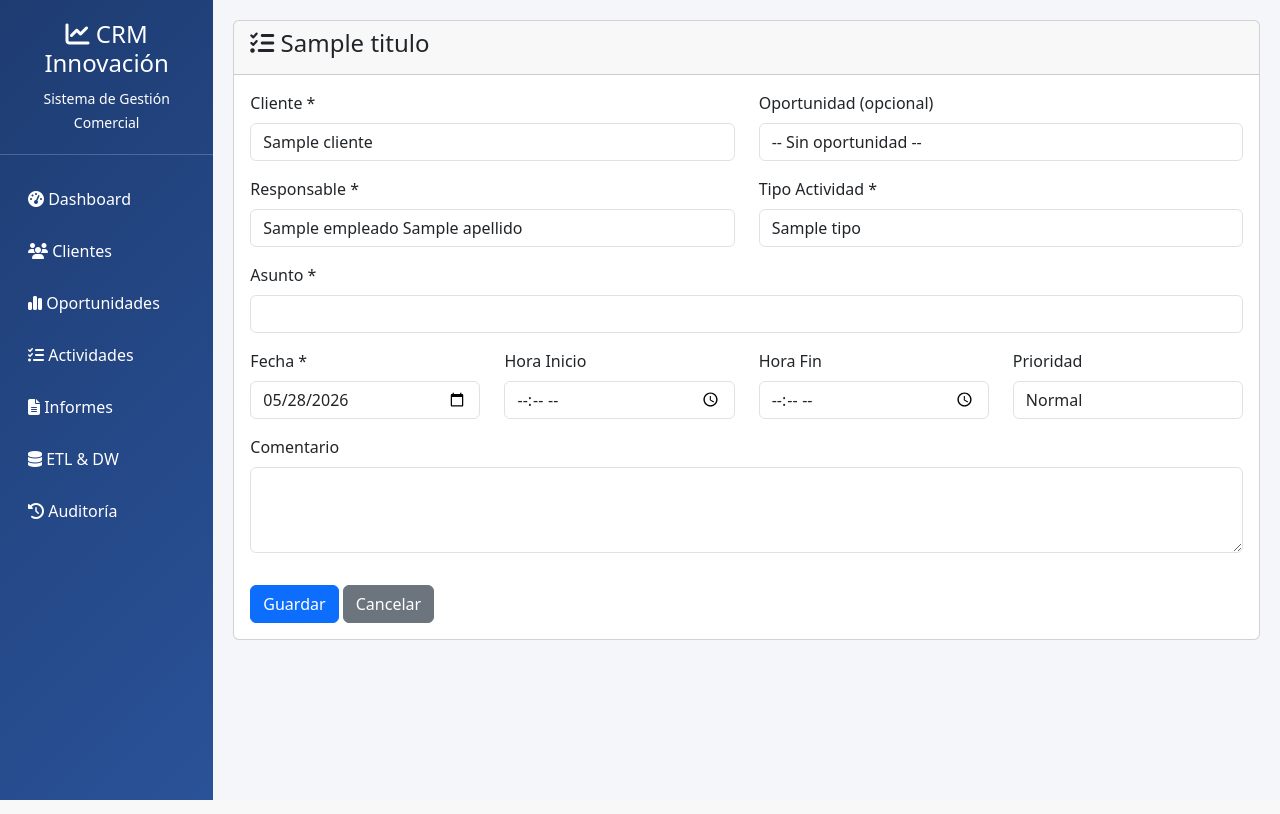
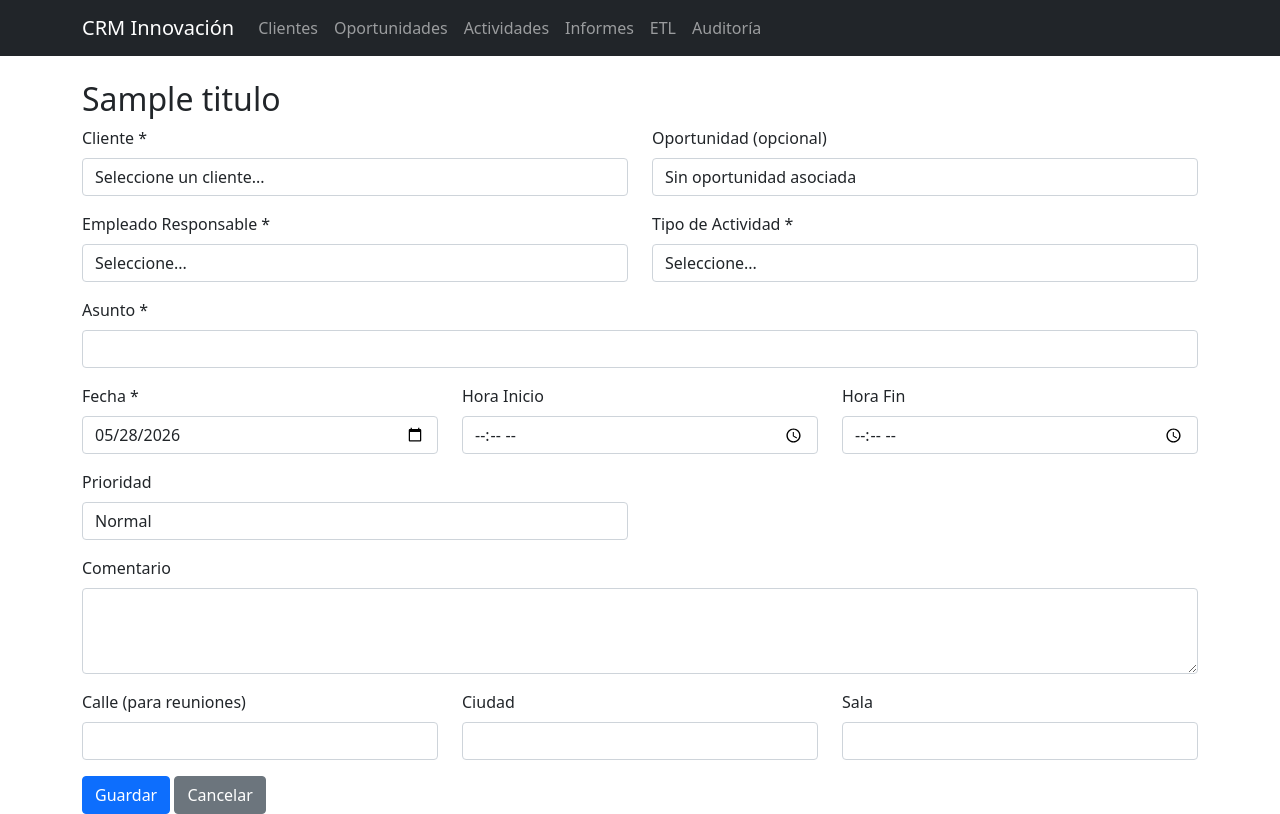
Before and after one commit to teddysxdxd/proyecto-final-base-de-datos, a Flask app: template templates/actividad_form.html in a window 1280 px wide. Run offline with Flask 3, Linux system fonts and the light colour scheme; the template is opened without the code that fills it: most values are stand-ins (such as "Sample title", 1, 10 or a date in 2020).

Commit message:
cambios en datetime en actividad y oportunidad

```diff
--- a/templates/actividad_form.html
+++ b/templates/actividad_form.html
@@ -1,109 +1,155 @@
-{% extends "base.html" %}
-{% block title %}{{ titulo }}{% endblock %}
-{% block content %}
-<div class="card">
-    <div class="card-header">
-        <h4><i class="fas fa-tasks"></i> {{ titulo }}</h4>
+<!DOCTYPE html>
+<html lang="es">
+<head>
+    <meta charset="UTF-8">
+    <meta name="viewport" content="width=device-width, initial-scale=1.0">
+    <title>{{ titulo }} - CRM Innovación</title>
+    <link href="https://cdn.jsdelivr.net/npm/bootstrap@5.1.3/dist/css/bootstrap.min.css" rel="stylesheet">
+</head>
+<body>
+    <nav class="navbar navbar-expand-lg navbar-dark bg-dark">
+        <div class="container">
+            <a class="navbar-brand" href="/">CRM Innovación</a>
+            <button class="navbar-toggler" type="button" data-bs-toggle="collapse" data-bs-target="#navbarNav">
+                <span class="navbar-toggler-icon"></span>
+            </button>
+            <div class="collapse navbar-collapse" id="navbarNav">
+                <ul class="navbar-nav">
+                    <li class="nav-item">
+                        <a class="nav-link" href="/clientes">Clientes</a>
+                    </li>
+                    <li class="nav-item">
+                        <a class="nav-link" href="/oportunidades">Oportunidades</a>
+                    </li>
+                    <li class="nav-item">
+                        <a class="nav-link" href="/actividades">Actividades</a>
+                    </li>
+                    <li class="nav-item">
+                        <a class="nav-link" href="/informes">Informes</a>
+                    </li>
+                    <li class="nav-item">
+                        <a class="nav-link" href="/etl">ETL</a>
+                    </li>
+                    <li class="nav-item">
+                        <a class="nav-link" href="/auditoria">Auditoría</a>
+                    </li>
+                </ul>
             </div>
-    <div class="card-body">
+        </div>
+    </nav>
+
+    <div class="container mt-4">
+        <h2>{{ titulo }}</h2>
+
         <form method="POST">
             <div class="row">
                 <div class="col-md-6 mb-3">
-                    <label class="form-label">Cliente *</label>
-                    <select name="cliente_id" class="form-control" required>
-                        {% for c in clientes %}
-                        <option value="{{ c.cliente_id }}">{{ c.nombre_comercial }}</option>
+                    <label for="cliente_id" class="form-label">Cliente *</label>
+                    <select class="form-control" id="cliente_id" name="cliente_id" required>
+                        <option value="">Seleccione un cliente...</option>
+                        {% for cliente in clientes %}
+                        <option value="{{ cliente.cliente_id }}">{{ cliente.nombre_comercial }}</option>
                         {% endfor %}
                     </select>
                 </div>
+
                 <div class="col-md-6 mb-3">
-                    <label class="form-label">Oportunidad (opcional)</label>
-                    <select name="oportunidad_id" class="form-control">
-                        <option value="">-- Sin oportunidad --</option>
-                        {% for o in oportunidades %}
-                        <option value="{{ o.oportunidad_id }}">{{ o.nombre_oportunidad }}</option>
+                    <label for="oportunidad_id" class="form-label">Oportunidad (opcional)</label>
+                    <select class="form-control" id="oportunidad_id" name="oportunidad_id">
+                        <option value="">Sin oportunidad asociada</option>
+                        {% for oportunidad in oportunidades %}
+                        <option value="{{ oportunidad.oportunidad_id }}">{{ oportunidad.nombre_oportunidad }}</option>
                         {% endfor %}
                     </select>
                 </div>
+
                 <div class="col-md-6 mb-3">
-                    <label class="form-label">Responsable *</label>
-                    <select name="empleado_responsable_id" class="form-control" required>
-                        {% for e in empleados %}
-                        <option value="{{ e.empleado_id }}">{{ e.nombre }} {{ e.apellido }}</option>
+                    <label for="empleado_responsable_id" class="form-label">Empleado Responsable *</label>
+                    <select class="form-control" id="empleado_responsable_id" name="empleado_responsable_id" required>
+                        <option value="">Seleccione...</option>
+                        {% for empleado in empleados %}
+                        <option value="{{ empleado.empleado_id }}">{{ empleado.nombre }} {{ empleado.apellido }}</option>
                         {% endfor %}
                     </select>
                 </div>
+
                 <div class="col-md-6 mb-3">
-                    <label class="form-label">Tipo Actividad *</label>
-                    <select name="tipo_actividad_id" class="form-control" required id="tipoActividad">
-                        {% for t in tipos %}
-                        <option value="{{ t.tipo_actividad_id }}">{{ t.nombre_tipo }}</option>
+                    <label for="tipo_actividad_id" class="form-label">Tipo de Actividad *</label>
+                    <select class="form-control" id="tipo_actividad_id" name="tipo_actividad_id" required>
+                        <option value="">Seleccione...</option>
+                        {% for tipo in tipos %}
+                        <option value="{{ tipo.tipo_actividad_id }}">{{ tipo.nombre_tipo }}</option>
                         {% endfor %}
                     </select>
                 </div>
-                <div class="col-md-12 mb-3">
-                    <label class="form-label">Asunto *</label>
-                    <input type="text" name="asunto" class="form-control" required>
+
+                <div class="col-12 mb-3">
+                    <label for="asunto" class="form-label">Asunto *</label>
+                    <input type="text" class="form-control" id="asunto" name="asunto" required>
                 </div>
-                <div class="col-md-3 mb-3">
-                    <label class="form-label">Fecha *</label>
-                    <input type="date" name="fecha" class="form-control" value="{{ datetime.now().strftime('%Y-%m-%d') }}" required>
+
+                <div class="col-md-4 mb-3">
+                    <label for="fecha" class="form-label">Fecha *</label>
+                    <input type="date" class="form-control" id="fecha" name="fecha" required>
                 </div>
-                <div class="col-md-3 mb-3">
-                    <label class="form-label">Hora Inicio</label>
-                    <input type="time" name="hora_inicio" class="form-control">
+
+                <div class="col-md-4 mb-3">
+                    <label for="hora_inicio" class="form-label">Hora Inicio</label>
+                    <input type="time" class="form-control" id="hora_inicio" name="hora_inicio">
                 </div>
-                <div class="col-md-3 mb-3">
-                    <label class="form-label">Hora Fin</label>
-                    <input type="time" name="hora_fin" class="form-control">
+
+                <div class="col-md-4 mb-3">
+                    <label for="hora_fin" class="form-label">Hora Fin</label>
+                    <input type="time" class="form-control" id="hora_fin" name="hora_fin">
                 </div>
-                <div class="col-md-3 mb-3">
-                    <label class="form-label">Prioridad</label>
-                    <select name="prioridad" class="form-control">
+
+                <div class="col-md-6 mb-3">
+                    <label for="prioridad" class="form-label">Prioridad</label>
+                    <select class="form-control" id="prioridad" name="prioridad">
+                        <option value="Bajo">Bajo</option>
+                        <option value="Normal" selected>Normal</option>
                         <option value="Alto">Alto</option>
-                        <option value="Normal" selected>Normal</option>
-                        <option value="Bajo">Bajo</option>
                     </select>
                 </div>
-                <div class="col-md-12 mb-3">
-                    <label class="form-label">Comentario</label>
-                    <textarea name="comentario" class="form-control" rows="3"></textarea>
+
+                <div class="col-12 mb-3">
+                    <label for="comentario" class="form-label">Comentario</label>
+                    <textarea class="form-control" id="comentario" name="comentario" rows="3"></textarea>
                 </div>
 
-                <!-- Campos para Reunión (se muestran solo si se selecciona Reunión) -->
-                <div id="reunionFields" style="display: none;">
+                <!-- Campos específicos para reuniones -->
                 <div class="col-md-4 mb-3">
-                        <label class="form-label">Calle</label>
-                        <input type="text" name="calle" class="form-control">
+                    <label for="calle" class="form-label">Calle (para reuniones)</label>
+                    <input type="text" class="form-control" id="calle" name="calle">
                 </div>
+
                 <div class="col-md-4 mb-3">
-                        <label class="form-label">Ciudad</label>
-                        <input type="text" name="ciudad" class="form-control">
+                    <label for="ciudad" class="form-label">Ciudad</label>
+                    <input type="text" class="form-control" id="ciudad" name="ciudad">
                 </div>
+
                 <div class="col-md-4 mb-3">
-                        <label class="form-label">Sala</label>
-                        <input type="text" name="sala" class="form-control">
-                    </div>
-                </div>
-            </div>
-            <div class="mt-3">
-                <button type="submit" class="btn btn-primary">Guardar</button>
-                <a href="{{ url_for('actividades') }}" class="btn btn-secondary">Cancelar</a>
-            </div>
-        </form>
+                    <label for="sala" class="form-label">Sala</label>
+                    <input type="text" class="form-control" id="sala" name="sala">
                 </div>
             </div>
 
+            <button type="submit" class="btn btn-primary">Guardar</button>
+            <a href="/actividades" class="btn btn-secondary">Cancelar</a>
+        </form>
+    </div>
+
+    <script src="https://cdn.jsdelivr.net/npm/bootstrap@5.1.3/dist/js/bootstrap.bundle.min.js"></script>
     <script>
-document.getElementById('tipoActividad').addEventListener('change', function() {
-    var tipo = this.options[this.selectedIndex].text;
-    var reunionFields = document.getElementById('reunionFields');
-    if (tipo === 'Reunión') {
-        reunionFields.style.display = 'flex';
-        reunionFields.style.flexWrap = 'wrap';
-    } else {
-        reunionFields.style.display = 'none';
+        // Establecer fecha actual automáticamente
+        document.addEventListener('DOMContentLoaded', function() {
+            const hoy = new Date().toISOString().split('T')[0];
+            const fechaInput = document.getElementById('fecha');
+
+            if (fechaInput && !fechaInput.value) {
+                fechaInput.value = hoy;
             }
         });
     </script>
-{% endblock %}
+</body>
+</html>
--- a/templates/oportunidad_form.html
+++ b/templates/oportunidad_form.html
@@ -54,8 +54,7 @@
                 </div>
                 <div class="col-md-3 mb-3">
                     <label class="form-label">Fecha Inicio *</label>
-                    <input type="date" name="fecha_inicio" class="form-control" value="{{ datetime.now().strftime('%Y-%m-%d') }}" required>
-                </div>
+                   <input type="date" name="fecha_inicio" value="{{ '' }}">
                 <div class="col-md-3 mb-3">
                     <label class="form-label">Fecha Cierre Planificada *</label>
                     <input type="date" name="fecha_cierre_planificada" class="form-control" required>
```
Lines whose indentation alone changed are shown as unchanged.
